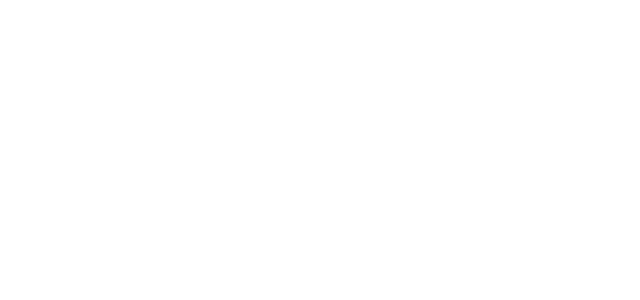
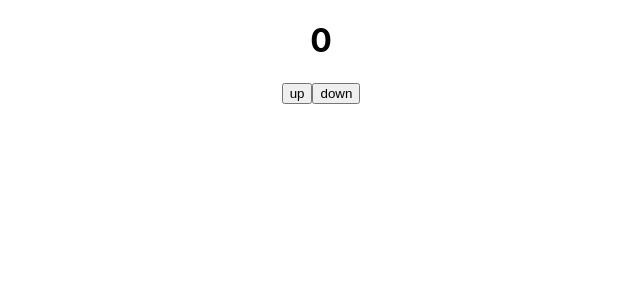
Before and after one commit to jshams/first-react-redux-app, a React (Create React App) app: page / in a window 1280 px wide. Shown: the top 300 px of the page, without its empty margins (319-959 px from the left). Built offline with nearby package versions, Linux system fonts and the light colour scheme.

Commit message:
it works

```diff
--- a/src/App.js
+++ b/src/App.js
@@ -6,15 +6,19 @@
 
 import reducers from './reducers'
 
+import Counter from './Counter'
+
 const store = createStore(reducers)
 
 const App = () => {
   return (
     <Provider store={store}>
       <div className="App">
+        <Counter />
 
       </div>
     </Provider>
   )
 }
+
 export default App
--- /dev/null
+++ b/src/Counter.js
@@ -0,0 +1,30 @@
+import React from 'react'
+import { increment, decrement } from './actions'
+import { connect } from 'react-redux'
+
+const Counter = (props) => {
+    return (
+        <div>
+            <h1>{props.count}</h1>
+            <button
+                onClick={() => props.increment()}
+            >up</button>
+            <button
+                onClick={() => props.decrement()}
+            >down</button>
+        </div >
+    )
+}
+
+const mapStateToProps = (state) => {
+    return { count: state.counter }
+}
+
+const mapStateToDispatch = () => {
+    return {
+        increment,
+        decrement
+    }
+}
+
+export default connect(mapStateToProps, mapStateToDispatch())(Counter)
```
